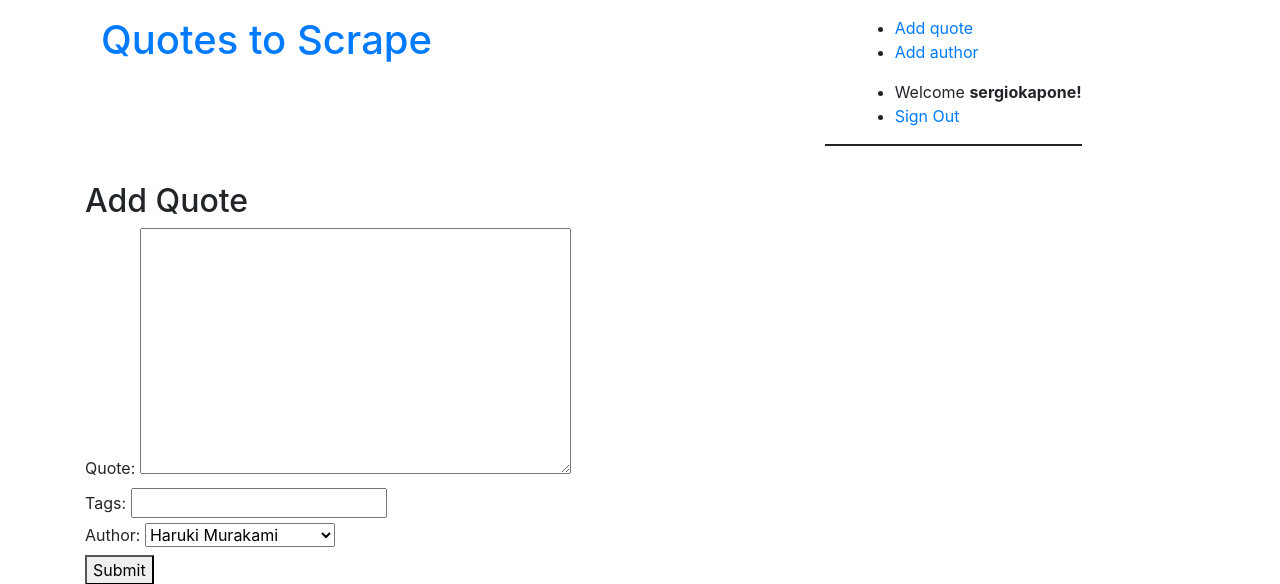
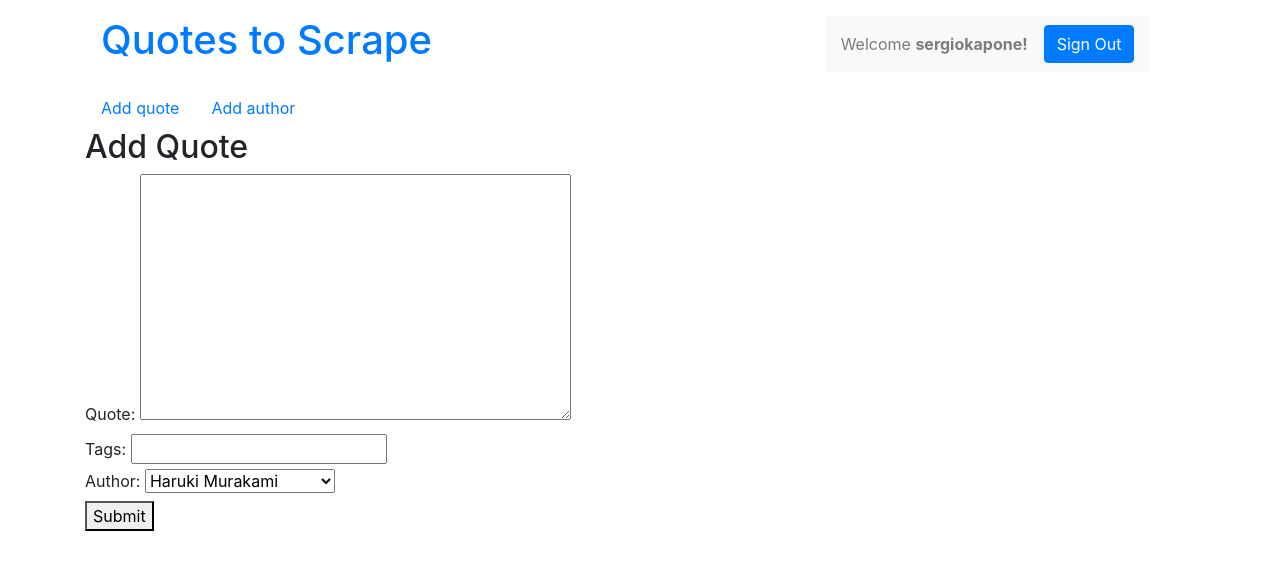
Before and after one commit to sergiokapone/goit_python_web_hw10, a Django app: page /add_quote/ in a window 1280 px wide. Shown: the top 584 px of the page. Run offline with Django 4.2, Linux system fonts and the light colour scheme; a user stored in the database is signed in; data comes from the database, SQL or seed files in the repository; both versions use the stored data as it was after the commit; some libraries are stand-ins or nearby versions.

Commit message:
add beautify

```diff
--- a/hw10/quotes/templates/quotes/base.html
+++ b/hw10/quotes/templates/quotes/base.html
@@ -16,47 +16,50 @@
       <div class="row header-box p-3">
         <div class="col-md-8">
           <h1>
-            <a href="/" style="text-decoration: none">Quotes to Scrape</a>
+            <a href="/" class="text-decoration-none">Quotes to Scrape</a>
           </h1>
         </div>
-        <nav
-          style="
-            margin-bottom: 20px;
-            border-bottom: 2px solid;
-            padding-left: 30px;
-          "
-        >
+        <nav class="navbar navbar-expand-lg navbar-light bg-light">
           {% if user.is_authenticated %}
-          <ul>
-            <li>
-              <a href="{% url 'quotes:add_quote' %}" role="button">Add quote</a>
-            </li>
-            <li>
-              <a href="{% url 'quotes:add_author' %}" role="button"
-                >Add author</a
+          <span class="navbar-text mr-3">
+            Welcome <b>{{ user.username }}!</b>
+          </span>
+          <a href="{% url 'users:signout' %}" class="btn btn-primary"
+            >Sign Out</a
+          >
+          {% else %}
+          <ul class="navbar-nav ml-auto">
+            <li class="nav-item">
+              <a href="{% url 'users:signin' %}" class="btn btn-primary"
+                >Sign In</a
               >
             </li>
-          </ul>
-          <ul>
-            <li>Welcome <b>{{ user.username }}!</b></li>
-            <li>
-              <a href="{% url 'users:signout' %}" role="button">Sign Out</a>
-            </li>
-          </ul>
-          {% else %}
-          <ul>
-            <li class="list-group-item list-group-item-action">
-              <a href="{% url 'users:signup' %}" role="button">Sign Up</a>
-            </li>
-            <li class="list-group-item list-group-item-action">
-              <a href="{% url 'users:signin' %}" role="button">Sign In</a>
+            <li class="nav-item">
+              <a href="{% url 'users:signup' %}" class="btn btn-primary"
+                >Sign Up</a
+              >
             </li>
           </ul>
           {% endif %}
         </nav>
       </div>
+      {% if user.is_authenticated %}
+      <ul class="nav">
+        {% if user.is_authenticated %}
+        <li class="nav-item">
+          <a href="{% url 'quotes:add_quote' %}" class="nav-link" role="button"
+            >Add quote</a
+          >
+        </li>
+        <li class="nav-item">
+          <a href="{% url 'quotes:add_author' %}" class="nav-link" role="button"
+            >Add author</a
+          >
+        </li>
+        {% endif %}
+      </ul>
 
-      {% block content %} {% endblock %}
+      {% endif %} {% block content %} {% endblock %}
     </div>
   </body>
 </html>
```
Also changed, not shown: hw10/db.sqlite3.
